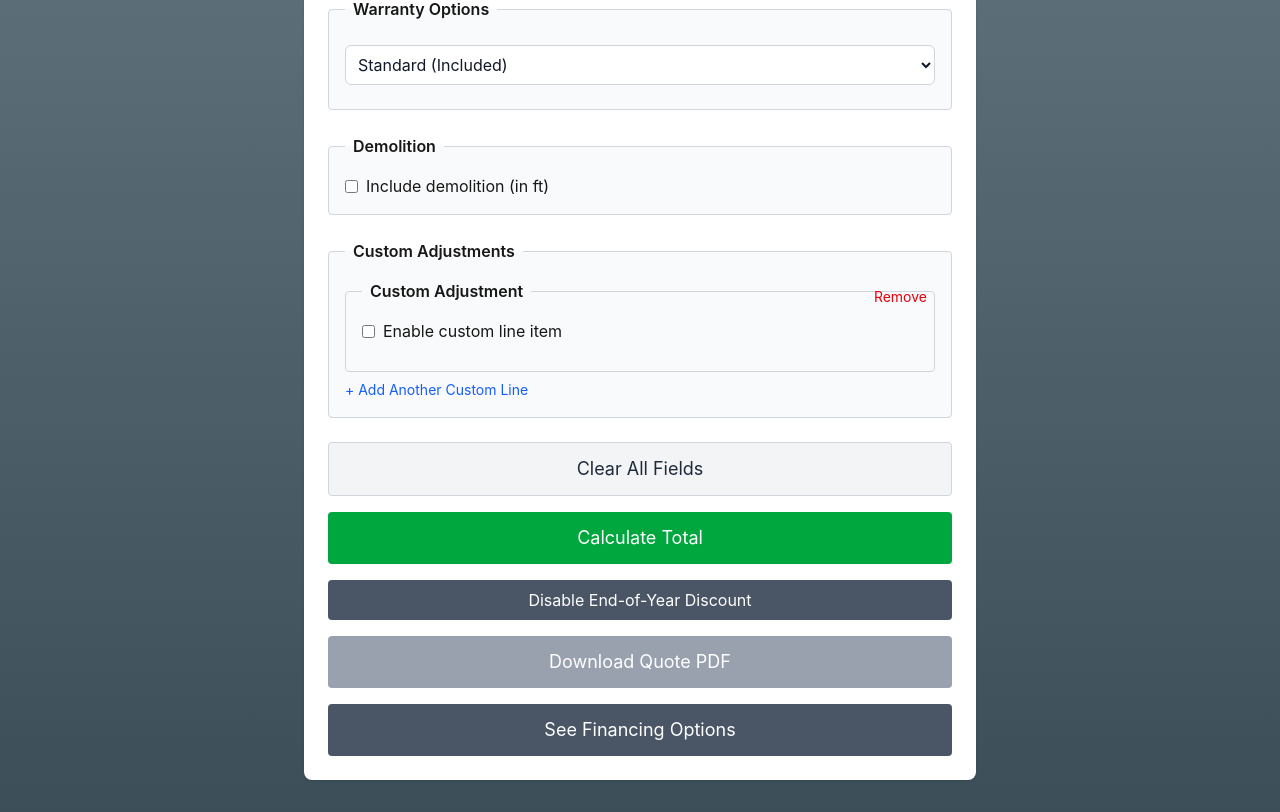
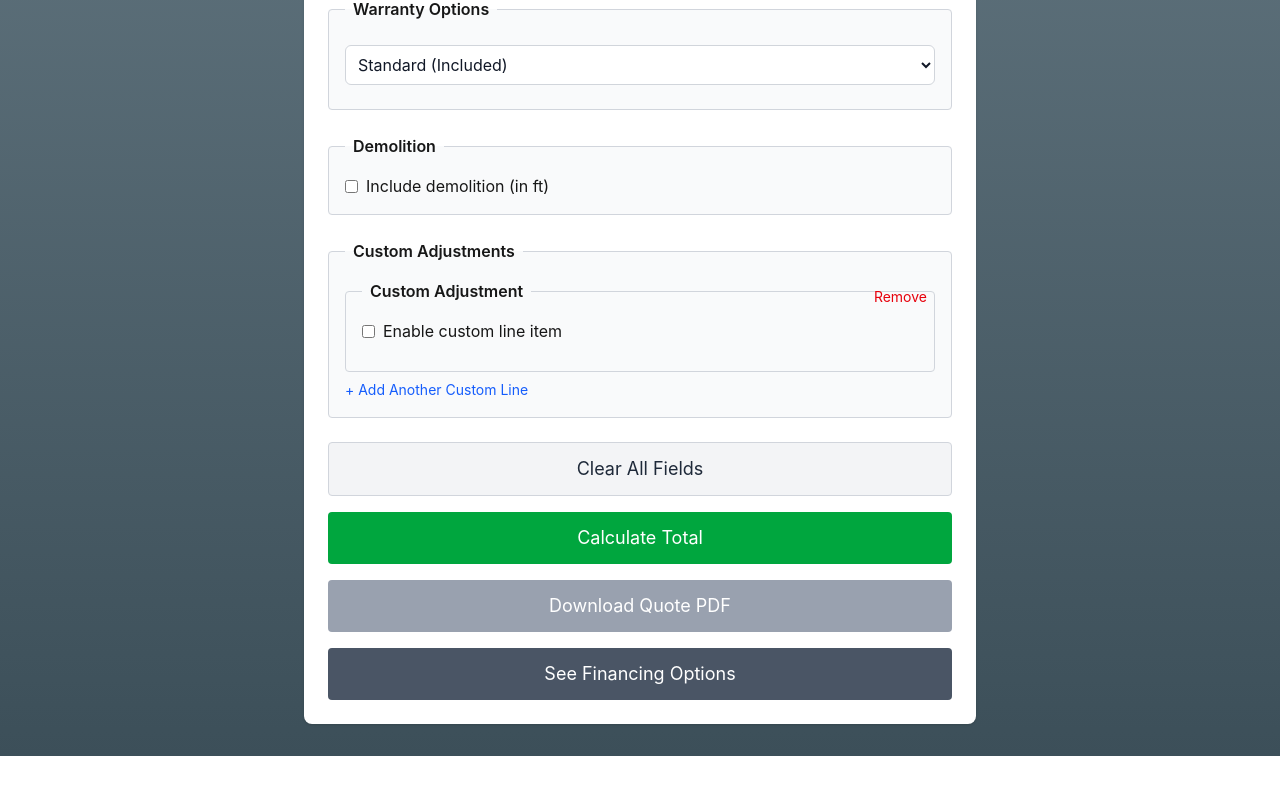
Before and after one commit to stgrky/d2d-sales-calculator, a Next.js app: page / in a window 1280 px wide. Shown: the part 2248-3060 px from the top of the page. After the commit the page ends 3004 px from the top, so only its background shows below. Built offline with nearby package versions, Linux system fonts and the light colour scheme.

Commit message:
updated EOY sale toggled off

```diff
--- a/src/app/page.tsx
+++ b/src/app/page.tsx
@@ -14,7 +14,7 @@ import CustomerInfoPanel, {
 } from "@/components/CustomerInfoPanel";
 
 // Discount master switch
-const DISCOUNT_FEATURE_ENABLED = true; // flip to false to globally disable
+const DISCOUNT_FEATURE_ENABLED = false; // flip to false to globally disable
 // 2025 EOY / future promo discounts
 const DISCOUNT_CAMPAIGN = {
   label: "Aquaria End of Year Discount",
```
